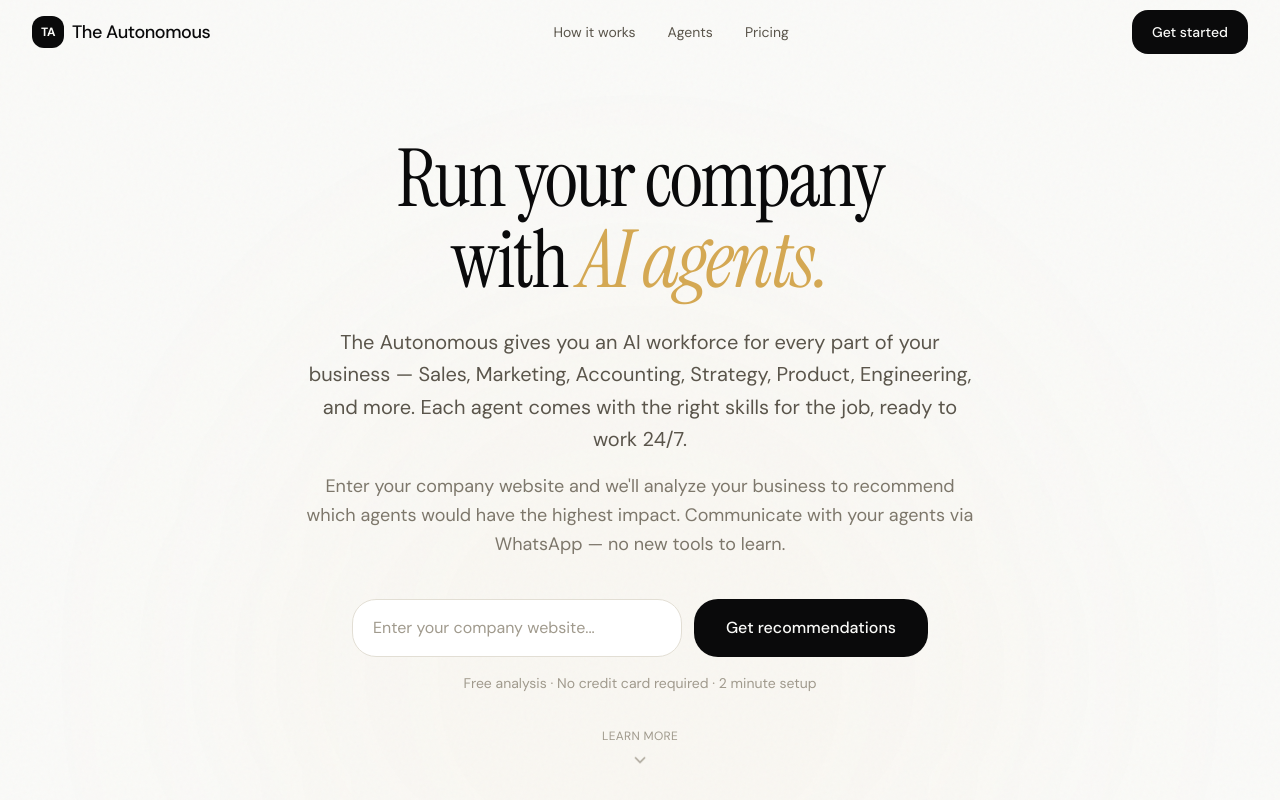
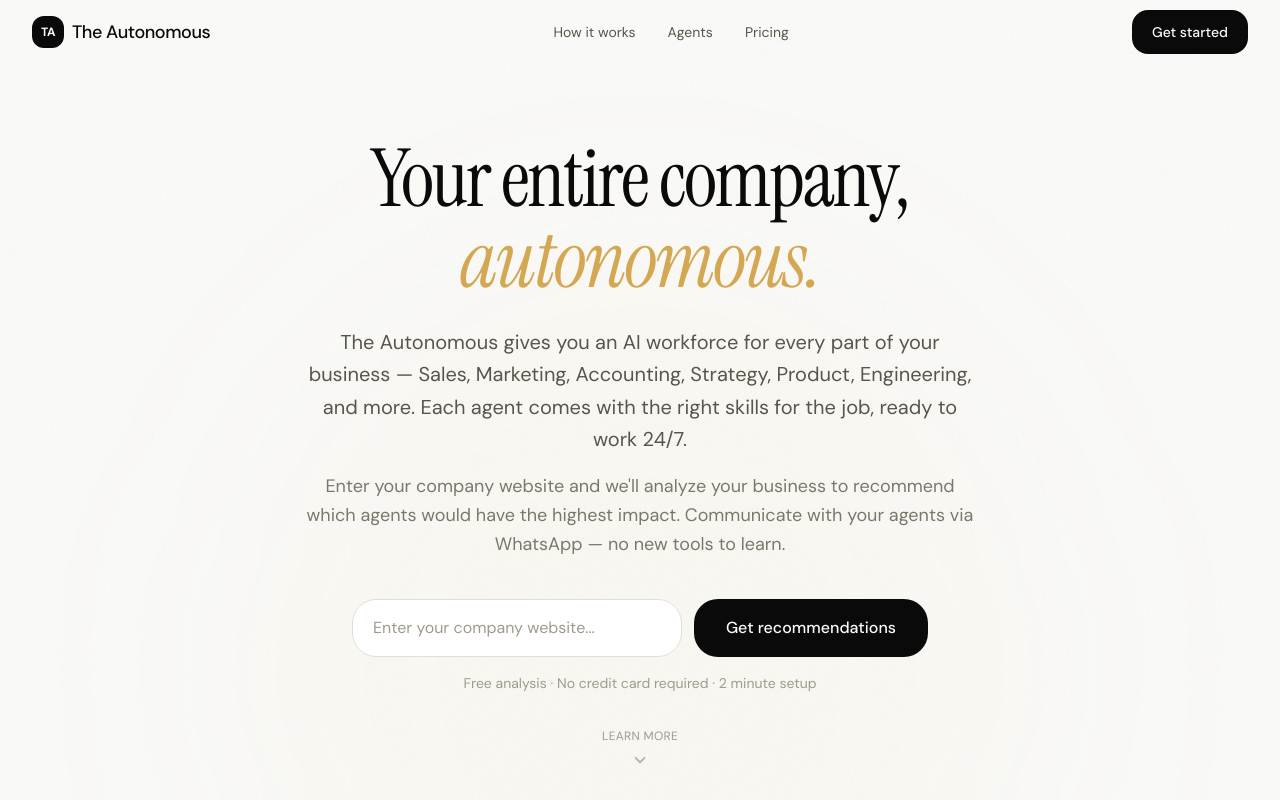
Before and after one commit to matterhornso/theautonomousorg, a Next.js app: page / in a window 1280 px wide. Shown: the top 800 px of the page. Built offline with nearby package versions, Linux system fonts and the light colour scheme.

Commit message:
style: restore original hero headline 'Your entire company, autonomous.'

```diff
--- a/src/app/page.tsx
+++ b/src/app/page.tsx
@@ -44,10 +44,8 @@ export default function Home() {
           <div className="max-w-3xl mx-auto text-center">
             <Reveal>
               <h1 className="font-[family-name:var(--font-serif)] text-[42px] sm:text-6xl lg:text-[80px] leading-[1.02] tracking-tight mb-6">
-                Run your company
-                <br />
-                with{" "}
-                <span className="italic text-accent">AI agents.</span>
+                Your entire company,{" "}
+                <span className="italic text-accent">autonomous.</span>
               </h1>
             </Reveal>
 
```
